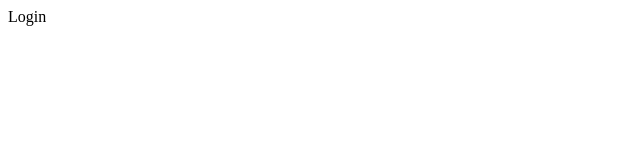
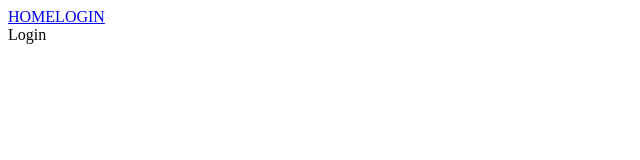
Before and after one commit to hotdari/vue-trello, a Vue app: page /login in a window 1280 px wide. Shown: the top 160 px of the page, without its empty margins (0-640 px from the left). Built offline with nearby package versions, Linux system fonts and the light colour scheme.

Commit message:
make navbar component

```diff
--- a/package.json
+++ b/package.json
@@ -43,7 +43,9 @@
     "parserOptions": {
       "parser": "babel-eslint"
     },
-    "rules": {}
+    "rules": {
+      "no-unused-vars": "off"
+    }
   },
   "browserslist": [
     "> 1%",
--- a/src/App.vue
+++ b/src/App.vue
@@ -1,11 +1,17 @@
 <template>
   <div id="app">
+    <Navbar></Navbar>
     <router-view></router-view>
   </div>
 </template>
 
 <script>
+import Navbar from './components/Navbar.vue'
+
 export default {
-  name: 'app'
+  name: 'app',
+  components: {
+    Navbar
+  }
 }
 </script>
--- /dev/null
+++ b/src/components/Navbar.vue
@@ -0,0 +1,12 @@
+<template>
+  <div>
+    <router-link to="/">HOME</router-link>
+    <router-link to="/login">LOGIN</router-link>
+  </div>
+</template>
+
+<script>
+export default {
+  name: 'Navbar'
+}
+</script>
```
